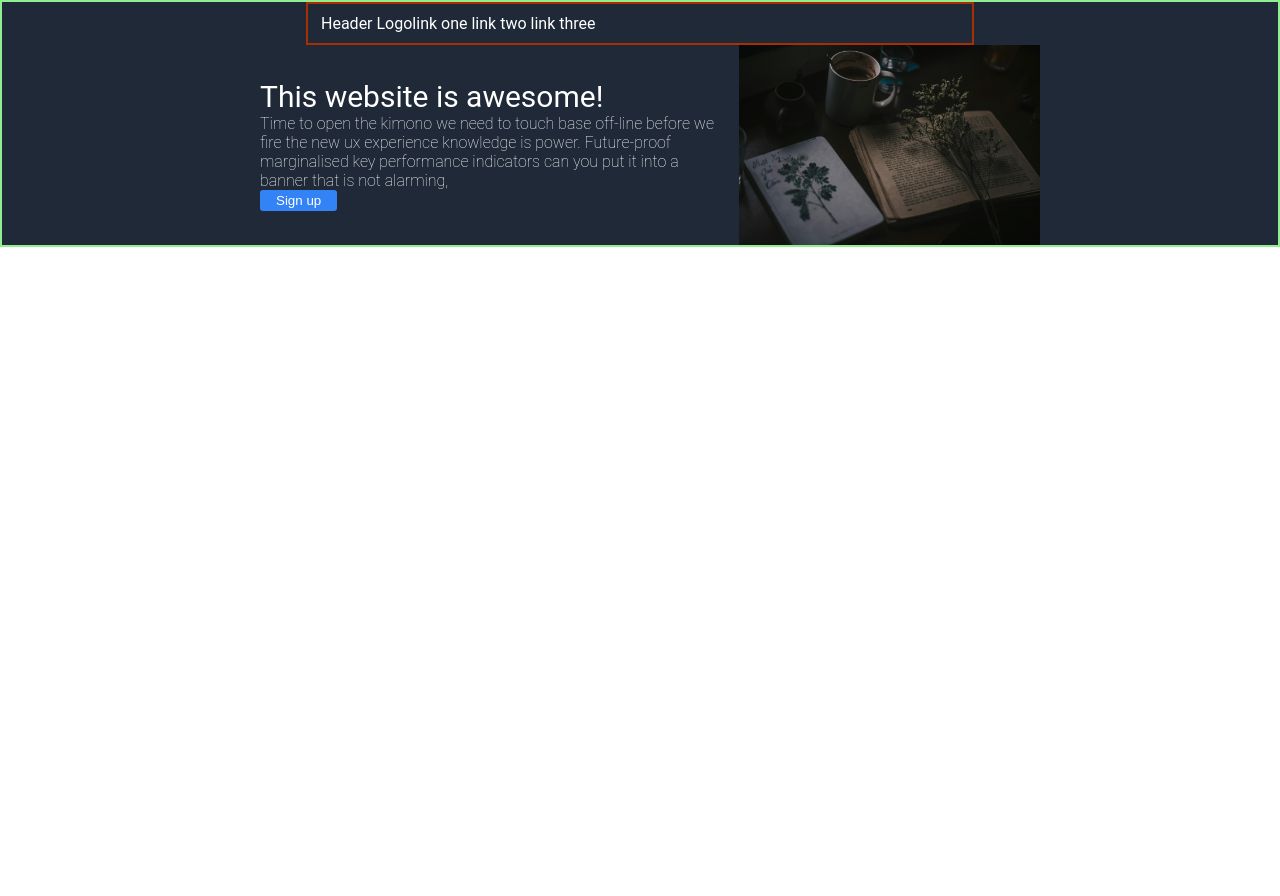
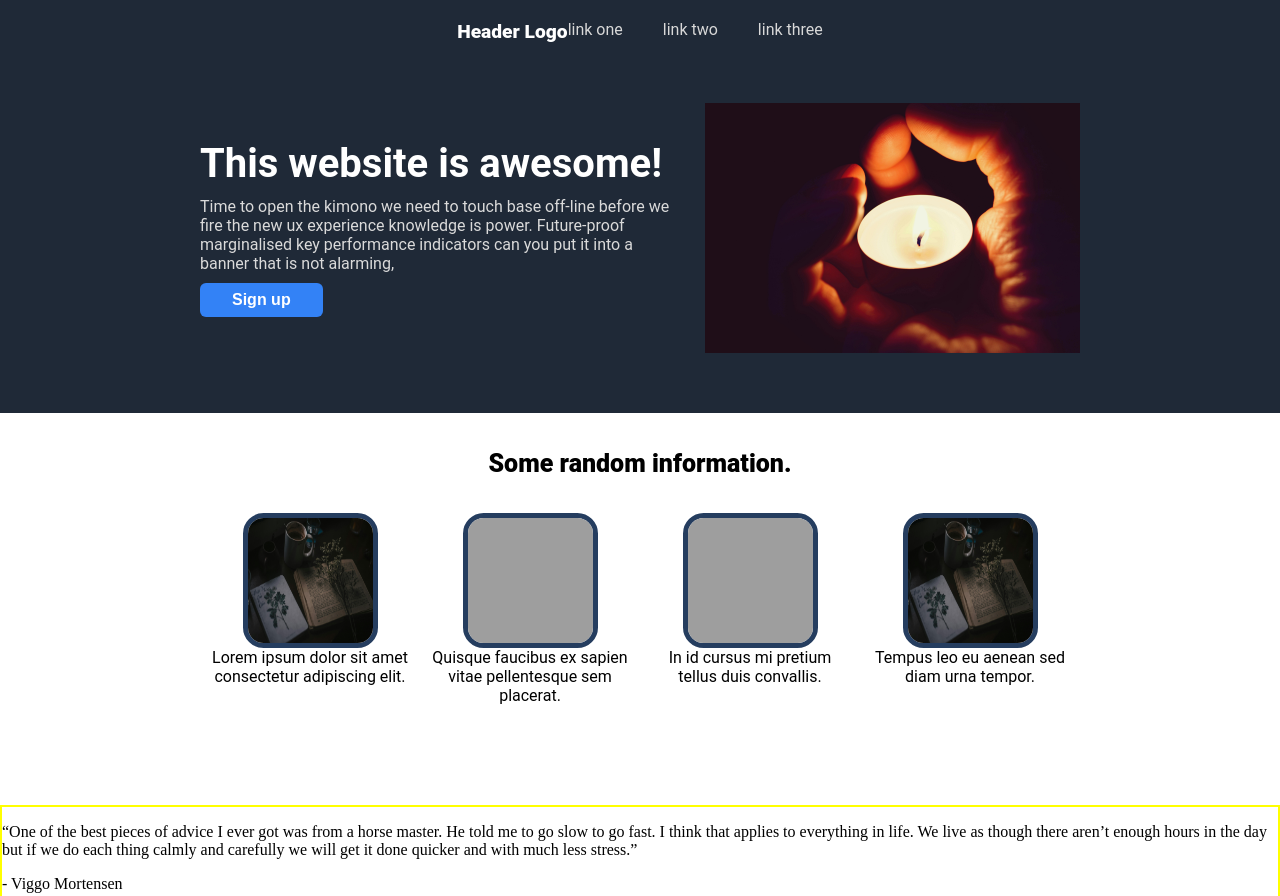
Before and after one commit to EhmAesch/Project-Landing-Page, a plain HTML site: page index.html in a window 1280 px wide. Shown: the top 896 px of the page. Before the commit the page ends 800 px from the top, so only its background shows below. Drawn offline with Linux system fonts and the light colour scheme; grey boxes are pictures that could not be loaded.

Commit message:
finished second iteration practice. 10/07/25 521pm

```diff
--- a/index.html
+++ b/index.html
@@ -38,13 +38,67 @@
 
                 </div>
 
-            <img src="./assets/pexels-sheep-556180-1846422.jpg"  alt="photo" height="200px">
+                <img src="./images/Candle in hand.jpg"  alt="photo" height="250px">
+
+            </div>
+
+        </div>
+
+        <div class="main-two">
+
+            <div class="random-flex">
+                <div class="random">
+                    Some random information.
+                </div>
+            </div>
+
+            <div class="photo-box">
+                    <div class="image">
+                            <img src="./images/herbology.jpg" height="125px" width="125px">
+                            Lorem ipsum dolor sit amet consectetur adipiscing elit.
+                    </div>
+
+                    <div class="image">
+                            <img src="./images/magnifier.jpg" height="125px" width="125px">
+                            Quisque faucibus ex sapien vitae pellentesque sem placerat.
+                    </div>
+
+                    <div class="image">
+                            <img src="./images/mushroom.jpg" height="125px" width="125px">
+                            In id cursus mi pretium tellus duis convallis.
+                    </div>
+
+                    <div class="image">
+                            <img src="./images/herbology.jpg" height="125px" width="125px">
+                            Tempus leo eu aenean sed diam urna tempor.
+                    </div>
+
+            </div>
+
+        </div>
+
+        <div class="main-three">
+            <div class="quote">
+                <p>“One of the best pieces of advice I ever got was from a horse master. He told me to go slow to go fast. I think that applies to everything in life. We live as though there aren’t enough hours in the day but if we do each thing calmly and carefully we will get it done quicker and with much less stress.”</p>
+
+                <div class="author">
+                    - Viggo Mortensen
+                </div></div>
+
 
 
 
             </div>
 
-    </div>
+
+
+
+
+
+
+
+
+
 
 
 
--- a/style.css
+++ b/style.css
@@ -1,47 +1,52 @@
 
-.body {
-    border: solid coral 2px;
-    margin:0;
-    padding:15px #1f2937;
-    display: flex;
-    flex-direction: column;
+.body{
+    font-family: roboto;
+   }
 
 
-}
-
 .header {
-    border: 2px solid lightgreen;
-    font-family: Roboto; /*Needs fixed*/
+    font-family: Roboto;
     color: white;
     background-color: #1f2937;
     display: flex;
     flex-direction: column;
     align-items: center;
+    justify-content: center;
+    padding: 0px 200px;
+
 
 
 }
 
 .top-bar {
-
-    border: solid 2px rgb(169, 47, 3);
-    max-width: 800px;
     background-color: #1f2937;
     display: flex;
     flex-direction: row;
-   justify-self: space-between;
-   min-width: 50%;
+    justify-content: space-between;
+    width: stretch;
+    padding-top: 20px;
     flex: 1 1 100;
-    padding: 10px 13px;
 
+}
+
+.logo{
+    font-weight: 1000;
+    font-size:larger;
 }
 
 a {
    text-decoration: none;
-    color: white;
+    color: rgb(216, 216, 216);
     }
 
-    .tagline{
-        font-size: 30px;
+.links{
+    display: flex;
+    gap: 40px;
+}
+
+.tagline{
+    font-size: 40px;
+    font-weight: 700;
     }
 
 .main-one{
@@ -49,27 +54,95 @@ a {
     flex-direction: row;
     justify-content: center;
     align-items: center;
-    max-width: 800px;
+    padding: 60px 0px;
+
 
 }
 .text-one{
     display: flex;
+    flex-wrap: wrap;
     flex-direction: column;
-    padding: 20px;
+    padding-right: 20px;
+
     }
 
 .subtext{
-    font-weight: lighter;
+    color: rgb(218, 218, 218);
+    margin: 10px 0px;
 }
 
 button{
     background-color: #3382f6;
     color: white;
+    font-size: 16px; font-weight: 600;
     border-style: none;
-    border-radius: 3px;
-    padding: 3px 16px;}
+    border-radius: 6px;
+    padding: 8px 32px;}
 
-img{
+/*BOW ONE ABOVE*/
+/*BOX TWO BELOW*/
+
+.main-two{
+    display: flex;
+    flex-direction: column;
+    font-family: roboto;
+    flex-wrap: wrap;
+    }
+
+.random {
+    height: 100px;
+    display: flex;
+    justify-content: center;
     align-items: center;
+    font-size: 25px; font-weight: 800;
+
+
 
 }
+.photo-box{
+
+    display: flex;
+    flex-direction: row;
+    flex-wrap: wrap;
+    justify-content: center;
+    padding-bottom: 100px;
+    gap: 20px;
+
+
+
+}
+
+.image{
+
+   max-width: 200px;
+   flex-wrap: wrap;
+    flex-direction: column;
+    align-items: center;
+    text-align: center;
+    display: flex;
+
+
+}
+
+.photo-box img {
+    border:5px solid;
+    border-color: #253d5f;
+    border-radius: 20.6px;
+
+}
+
+/*BOX TWO ABOVE*/
+/*BOX THREE BELOW*/
+
+.main-three{
+    border: yellow  solid 2px;
+    height: 400px;
+    display: flex;
+    flex-wrap: wrap;
+    justify-content: center;
+
+}
+
+.quote{
+
+}
```
Also changed, not shown: practice/index.html (+5 -5 lines), 1 other file. Lines whose indentation alone changed are shown as unchanged.
